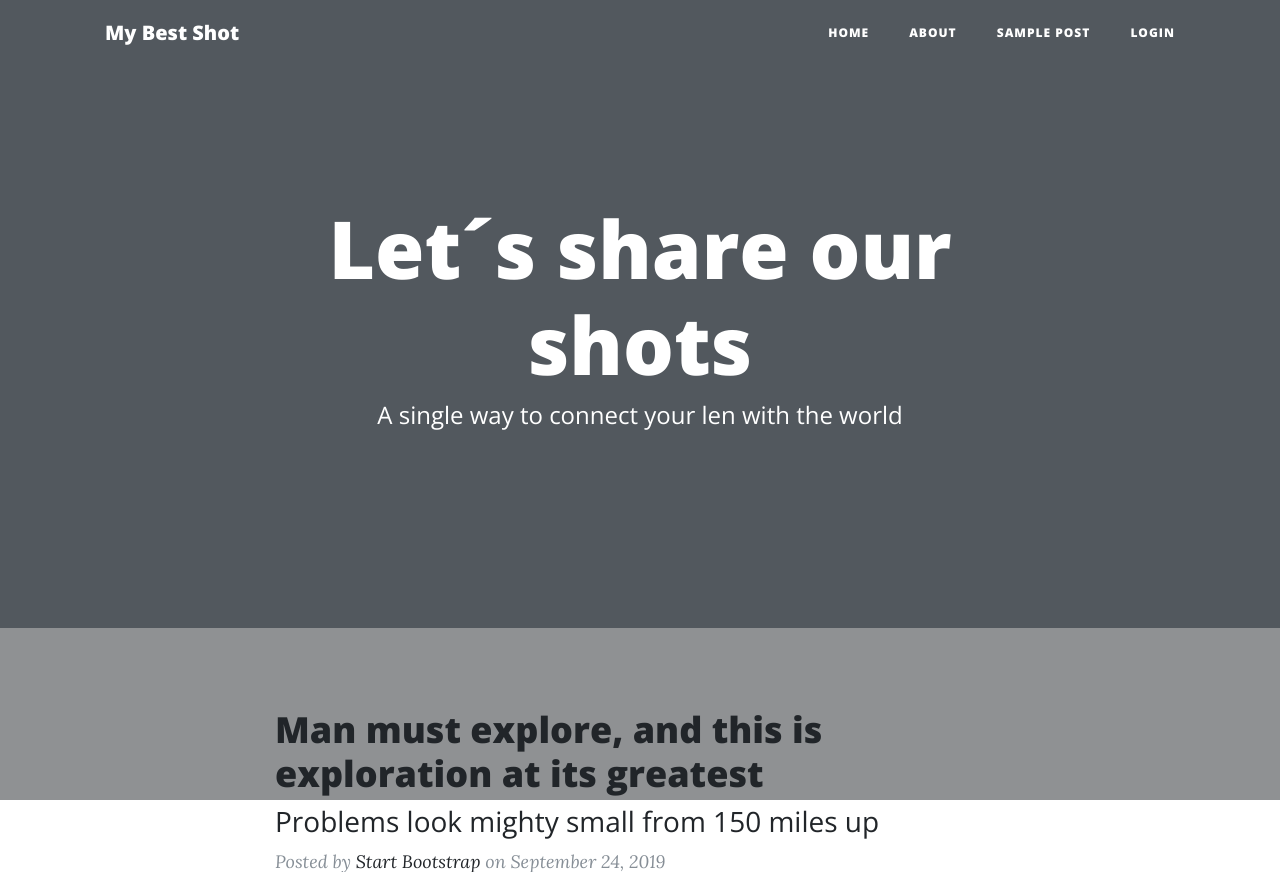
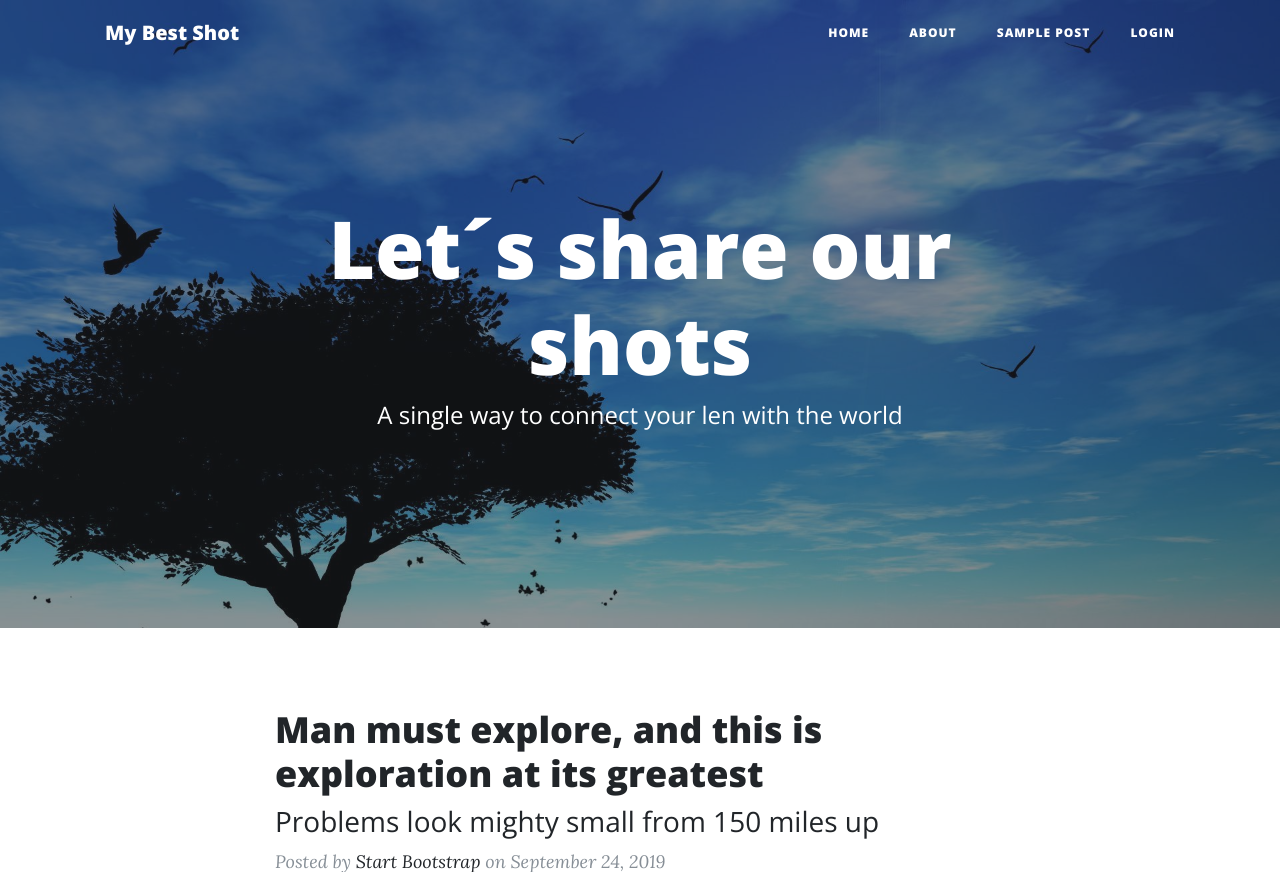
Before and after one commit to neyvis/mbs, a Django app: page /home/ in a window 1280 px wide. Shown: the top 872 px of the page. Run offline with Django 3.2, Linux system fonts and the light colour scheme; some libraries are stand-ins or nearby versions.

Commit message:
Making more changes to personalize

```diff
--- a/my_bs_app/templates/index.html
+++ b/my_bs_app/templates/index.html
@@ -55,6 +55,7 @@
   </nav>
 
   <!-- Page Header -->
+
   <header class="masthead">
     <div class="overlay"></div>
     <div class="container">
--- a/static/css/clean-blog.css
+++ b/static/css/clean-blog.css
@@ -3,6 +3,7 @@
  * Copyright 2013-2019 Start Bootstrap
  * Licensed under MIT (https://github.com/BlackrockDigital/startbootstrap-clean-blog/blob/master/LICENSE)
  */
+
 
 body {
   font-size: 20px;
@@ -169,11 +170,9 @@ img::-moz-selection {
 }
 
 header.masthead {
-  background-image: url("../img/home-bg.jpg");
+  background-image: url("/static/img/home-bg.jpg");
   margin-bottom: 50px;
-  background: no-repeat center center;
-  background-color: #868e96;
-  background-attachment: scroll;s
+  background-attachment: scroll;
   position: relative;
   background-size: cover;
 }
```
